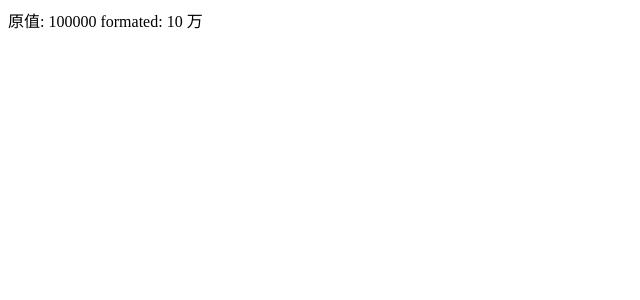
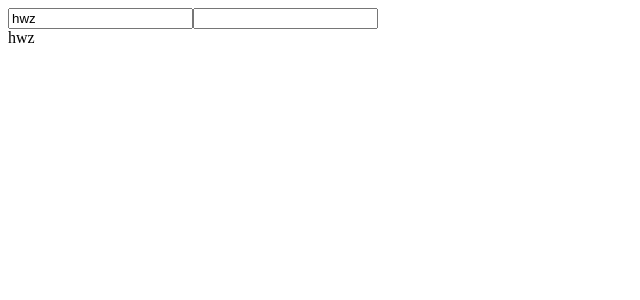
Before and after one commit to KeepCodeing/vue2example, a Vue app: page / in a window 1280 px wide. Shown: the top 300 px of the page, without its empty margins (0-640 px from the left). Built offline with nearby package versions, Linux system fonts and the light colour scheme.

Commit message:
feat: v-model的组件使用

```diff
--- a/src/App.vue
+++ b/src/App.vue
@@ -2,7 +2,8 @@
   <div id="app">
     <!-- <MessageTest /> -->
     <!-- <LoadingTest /> -->
-    <NumberFormat />
+    <!-- <NumberFormat /> -->
+    <VmodelTest />
   </div>
 </template>
 
@@ -10,12 +11,14 @@
 import MessageTest from "./components/message-box/test.vue";
 import LoadingTest from "./components/loading-mask/test.vue";
 import NumberFormat from "./components/number-format/test.vue";
+import VmodelTest from "./components/custom-vmodel/test.vue";
 export default {
   name: "App",
   components: {
     MessageTest,
     LoadingTest,
     NumberFormat,
+    VmodelTest,
   },
   methods: {},
 };
--- /dev/null
+++ b/src/components/custom-vmodel/index.vue
@@ -0,0 +1,35 @@
+<template>
+  <div>
+    <input @input="$emit('customed', $event.target.value)" :value="name" />
+    <input @input="$emit('update:song', $event.target.value)" :value="song" />
+  </div>
+</template>
+
+<script>
+// 自定义组件v-model
+export default {
+  name: "customedvmodel",
+  props: {
+    name: {
+      type: String,
+      default: "",
+      required: true,
+    },
+    song: {
+      type: String,
+      default: "",
+      required: true,
+    },
+  },
+  model: {
+    prop: "name",
+    event: "customed",
+  },
+  data() {
+    return {};
+  },
+};
+</script>
+
+<style lang="scss" scoped>
+</style>
--- /dev/null
+++ b/src/components/custom-vmodel/test.vue
@@ -0,0 +1,27 @@
+<template>
+  <div>
+    <!-- @update:song="song = $event" :song="song" -->
+    <customed-vmodel v-model="name" :song.sync="song" />
+    {{ song }}
+    {{ name }}
+  </div>
+</template>
+
+<script>
+import CustomedVmodel from "./index.vue";
+export default {
+  name: "vmodeltest",
+  components: {
+    CustomedVmodel,
+  },
+  data() {
+    return {
+      name: "hwz",
+      song: "",
+    };
+  },
+};
+</script>
+
+<style lang="scss" scoped>
+</style>
```
